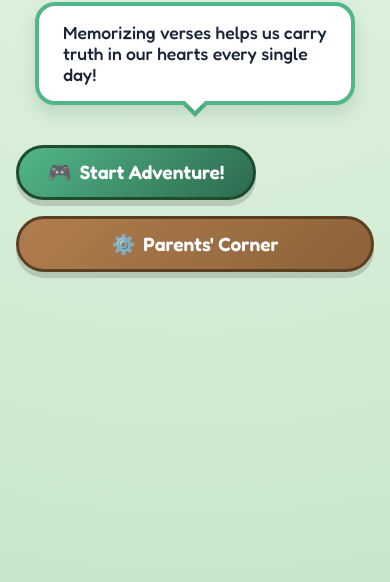
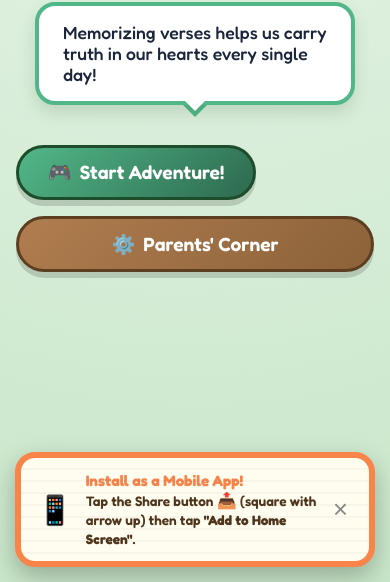
Before and after one commit to beanwz999-bit/verse-quest, a plain HTML site: page index.html in a window 390 px wide. Shown: the part 262-844 px from the top of the page. Drawn offline with Linux system fonts and the light colour scheme.

Commit message:
Add iOS/mobile PWA install helper banner and update meta configurations

```diff
--- a/app.js
+++ b/app.js
@@ -9,6 +9,7 @@ const App = {
     this.bindEvents();
     this.showScreen('welcome-screen');
     this.preloadMascotSpeech();
+    this.checkInstallHelper();
   },
 
   // Navigate between screens
@@ -148,6 +149,11 @@ const App = {
         this.renderMapScreen();
         alert("Progress reset completed!");
       }
+    });
+
+    document.getElementById('close-helper-btn').addEventListener('click', () => {
+      document.getElementById('install-helper').style.display = 'none';
+      localStorage.setItem('vq_install_helper_dismissed', 'true');
     });
   },
 
@@ -439,6 +445,19 @@ const App = {
     }, 6000);
   },
 
+  checkInstallHelper() {
+    const isStandalone = window.navigator.standalone === true || window.matchMedia('(display-mode: standalone)').matches;
+    const dismissed = localStorage.getItem('vq_install_helper_dismissed') === 'true';
+    const helper = document.getElementById('install-helper');
+
+    if (!isStandalone && !dismissed && helper) {
+      const isMobile = /Android|webOS|iPhone|iPad|iPod|BlackBerry|IEMobile|Opera Mini/i.test(navigator.userAgent) || window.innerWidth < 1024;
+      if (isMobile) {
+        helper.style.display = 'flex';
+      }
+    }
+  },
+
   stopConfetti() {
     this.confettiActive = false;
     if (this.confettiAnimationId) {
--- a/index.html
+++ b/index.html
@@ -306,6 +306,18 @@
       </div>
     </div>
 
+    <!-- 8. MOBILE INSTALL HELPER BANNER -->
+    <div id="install-helper" class="wood-panel" style="display: none; position: fixed; bottom: 15px; left: 15px; right: 15px; z-index: 1000; align-items: center; justify-content: space-between; padding: 0.8rem 1rem; border-color: var(--accent-orange); font-size: 0.95rem; text-shadow: none; background: #fffcf0; color: #4e351b; box-shadow: 0 10px 25px rgba(0,0,0,0.25);">
+      <div style="display: flex; align-items: center; gap: 0.8rem; text-align: left;">
+        <span style="font-size: 1.8rem; user-select: none;">📱</span>
+        <div>
+          <strong style="color: var(--accent-orange);">Install as a Mobile App!</strong><br>
+          <span style="font-size: 0.85rem;">Tap the Share button <span style="font-size: 1rem;">📤</span> (square with arrow up) then tap <strong>"Add to Home Screen"</strong>.</span>
+        </div>
+      </div>
+      <button id="close-helper-btn" style="background: none; border: none; font-size: 1.6rem; cursor: pointer; color: #888; padding: 0 5px;" aria-label="Dismiss banner">&times;</button>
+    </div>
+
   </div>
 
   <!-- Javascript Modules -->
```
